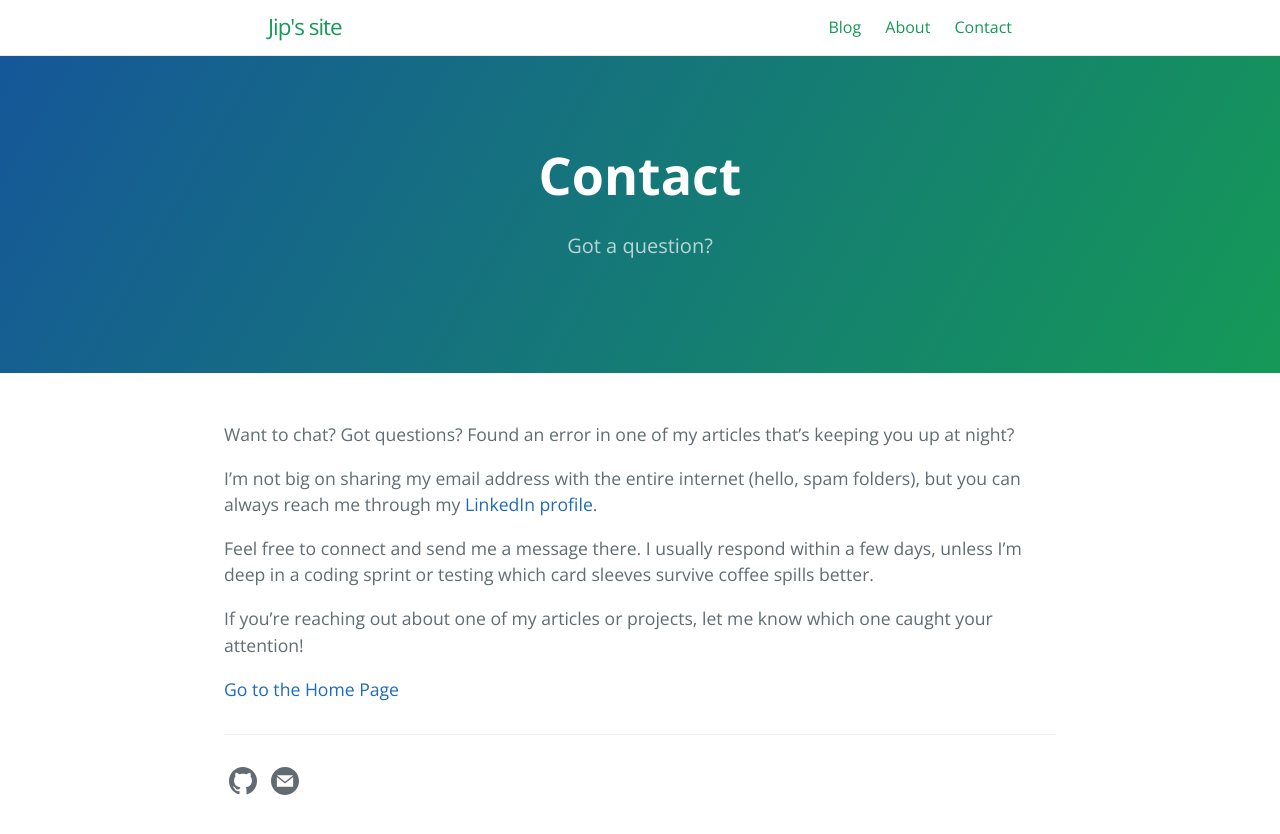
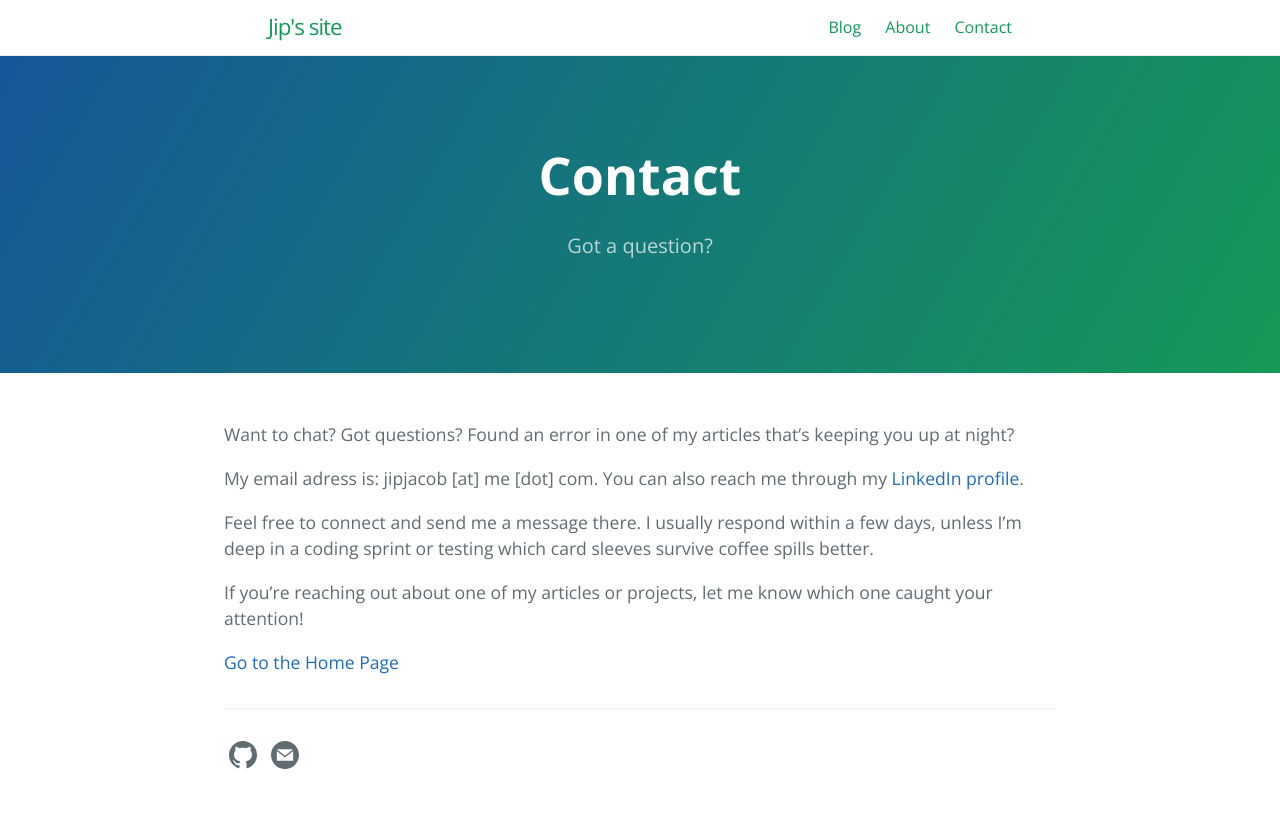
Before and after one commit to jipjacob/jipjacob.github.io, a Jekyll site: the page built from contact.md, in a window 1280 px wide. Shown: the top 834 px of the page. Built offline with Jekyll 4.4.1, drawn with Linux system fonts in a browser that asks for light colours.

Commit message:
Updated contact information to include personal email address for direct communication, enhancing accessibility for inquiries.

```diff
--- a/contact.md
+++ b/contact.md
@@ -8,7 +8,7 @@ order: 1
 
 Want to chat? Got questions? Found an error in one of my articles that's keeping you up at night?
 
-I'm not big on sharing my email address with the entire internet (hello, spam folders), but you can always reach me through my [LinkedIn profile](https://www.linkedin.com/in/{{ site.linkedin_username }}).
+My email adress is: jipjacob [at] me [dot] com. You can also reach me through my [LinkedIn profile](https://www.linkedin.com/in/{{ site.linkedin_username }}).
 
 Feel free to connect and send me a message there. I usually respond within a few days, unless I'm deep in a coding sprint or testing which card sleeves survive coffee spills better.
 
```
